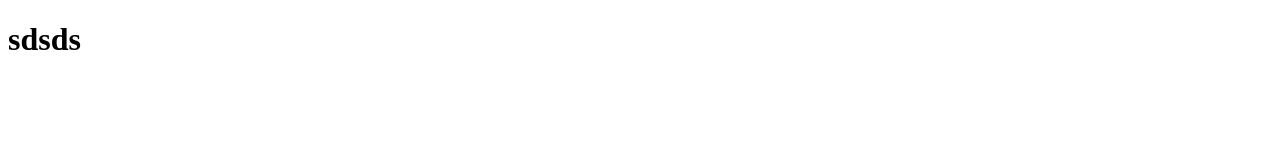
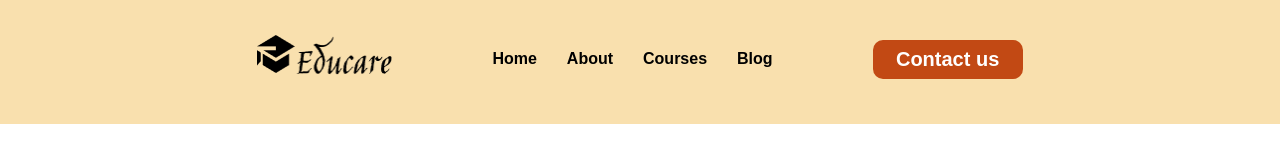
Before and after one commit to TrueSamLas/education, a plain HTML site: page index.html in a window 1280 px wide. Drawn offline with Linux system fonts and the light colour scheme.

Commit message:
Added header+css

```diff
--- a/index.html
+++ b/index.html
@@ -4,8 +4,24 @@
     <meta charset="UTF-8">
     <meta name="viewport" content="width=device-width, initial-scale=1.0">
     <title>Education</title>
+    <link rel="stylesheet" href="styles/style.css">
 </head>
 <body>
-    <h1>sdsds</h1>
+    <header>
+        <div class="menu">
+            <div class="logo">
+                <img src="img/Logo.png" alt="">
+            </div>
+             <nav>
+                <ul>
+                    <li><a href="">Home</a></li>
+                    <li><a href="">About</a></li>
+                    <li><a href="">Courses</a></li>
+                    <li><a href="">Blog</a></li>
+                </ul>
+             </nav>
+            <button>Contact us</button>
+        </div>
+    </header>
 </body>
 </html>
--- /dev/null
+++ b/styles/style.css
@@ -0,0 +1,47 @@
+* {
+    margin: 0;
+    padding: 0;
+    box-sizing: border-box;
+    font-family: Arial, Helvetica, sans-serif;
+}
+
+header {
+    background-color: #F9E0AE;
+    height: 124px;
+}
+
+.menu {
+    display: flex;
+    justify-content: center;
+    gap: 100px;
+}
+
+.menu img {
+    width: 135px;
+    padding-top: 35px;
+}
+
+.menu ul {
+    list-style-type: none;
+    display: flex;
+    gap: 30px;
+    padding-top: 50px;
+    font-weight: 700;
+}
+
+.menu ul li a {
+    color: #000000;
+    text-decoration: none;
+}
+
+.menu button {
+    color: #ffffff;
+    font-weight: 700;
+    width: 150px;
+    height: 39px;
+    border: none;
+    border-radius: 10px;
+    background-color: #C24914;
+    margin-top: 40px;
+    font-size: 20px;
+}
```
Also changed, not shown: img/Logo.png (added).
